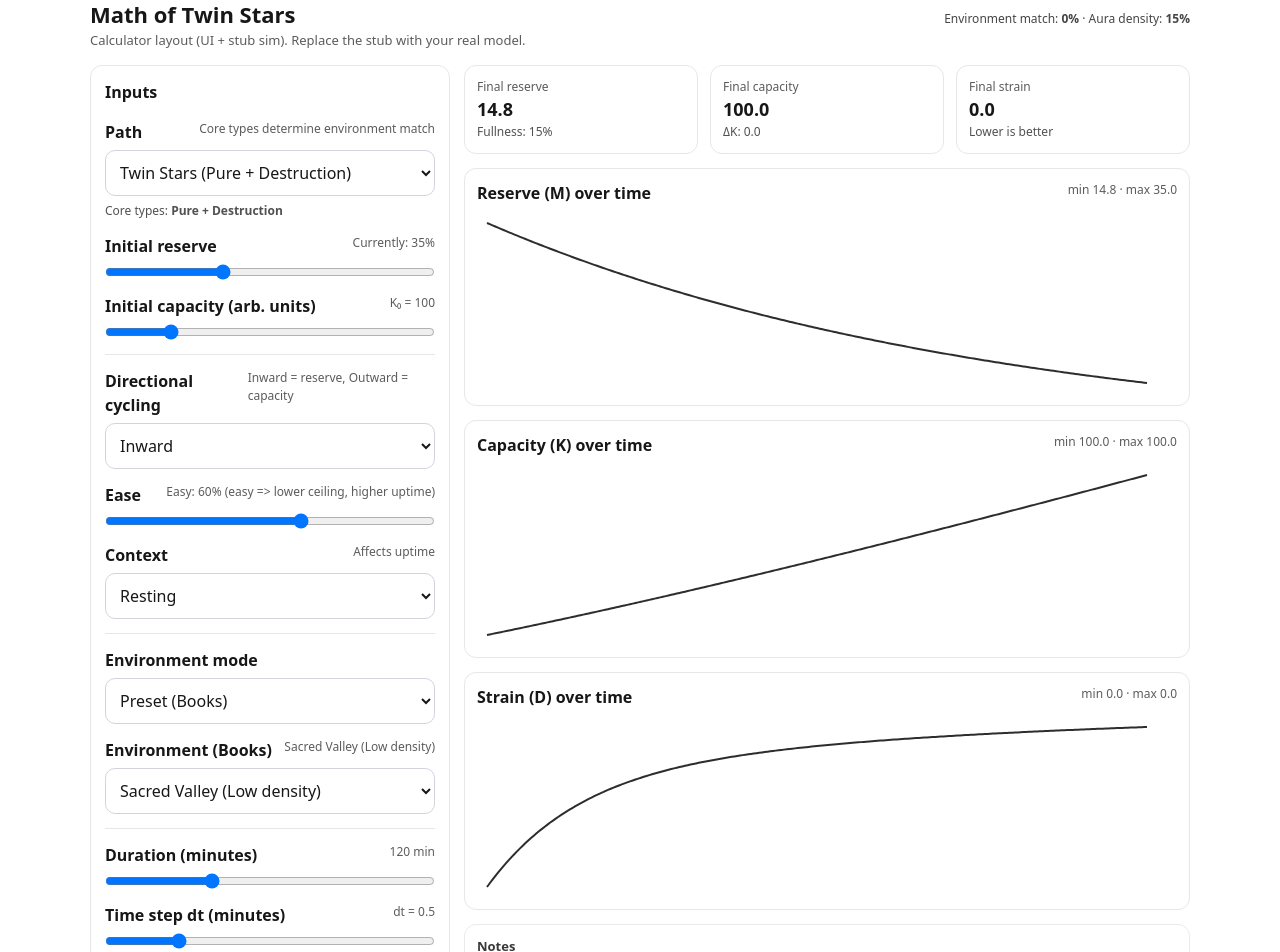
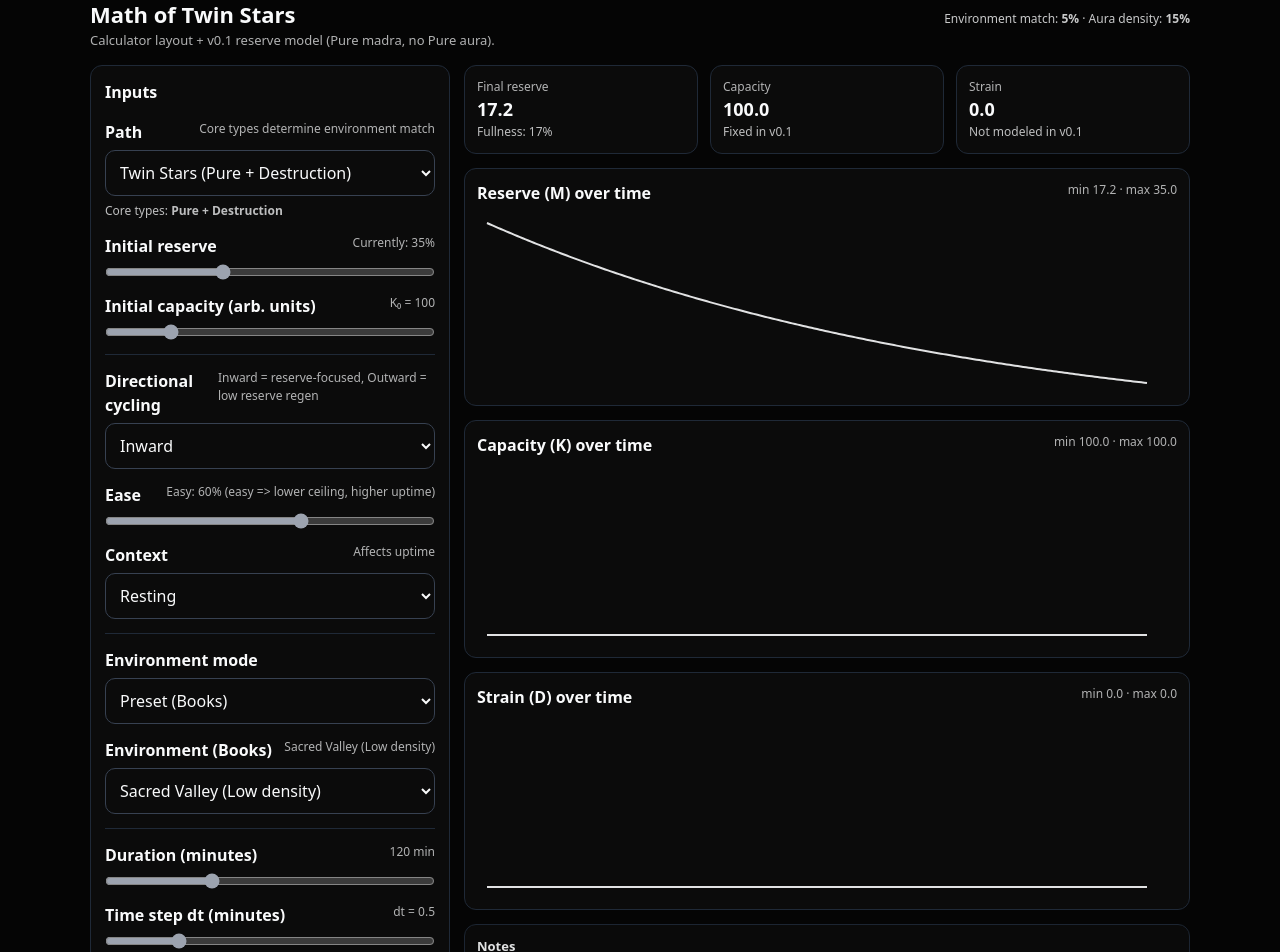
Before and after one commit to alan1212121212/Math-of-Twin-Stars, a Next.js app: page / in a window 1280 px wide. Shown: the part 20-972 px from the top of the page. Built offline with nearby package versions, Linux system fonts and the light colour scheme.

Commit message:
Update MadraCalculatorLayout.tsx

```diff
--- a/app/MadraCalculatorLayout.tsx
+++ b/app/MadraCalculatorLayout.tsx
@@ -1,14 +1,21 @@
 // MadraCalculatorLayout.tsx
-// Drop this into any React app (Next.js or Vite). No dependencies.
-// It’s just the UI + a stub “simulate()” you’ll replace later.
 "use client";
 
 import React, { useMemo, useState } from "react";
+
+const selectStyle: React.CSSProperties = {
+  backgroundColor: "#0b0b0b",
+  color: "#f9fafb",
+  border: "1px solid #374151",
+  borderRadius: 10,
+  padding: 10,
+};
 
 type Direction = "Inward" | "Balanced" | "Outward";
 type Context = "Resting" | "Moving" | "Fighting";
 type EnvMode = "Preset (Books)" | "Custom";
 
+// Aura that exists in the environment
 type AuraType =
   | "Fire"
   | "Water"
@@ -22,10 +29,13 @@ type AuraType =
   | "Destruction"
   | "Death";
 
+// Madra that can exist in a core (includes Pure madra, but Pure aura does not exist)
+type MadraType = AuraType | "Pure";
+
 type PathPreset = {
   id: string;
   name: string;
-  coreTypes: AuraType[];
+  coreTypes: MadraType[];
 };
 
 type EnvPreset = {
@@ -89,11 +99,19 @@ function normalizeComposition(comp: Record<string, number>) {
   return out;
 }
 
-// Simple compatibility score: sum of env weights for your path’s types.
-// (You can replace with dot product / cosine similarity later.)
-function computeMatchScore(envComp: Partial<Record<AuraType, number>>, coreTypes: AuraType[]) {
+// Compatibility score: sum of environment aura weights matching the path's non-Pure types,
+// plus a small baseline for Pure madra (since Pure aura does not exist).
+function computeMatchScore(
+  envComp: Partial<Record<AuraType, number>>,
+  coreTypes: MadraType[]
+) {
   let score = 0;
-  for (const t of coreTypes) score += envComp[t] ?? 0;
+
+  for (const t of coreTypes) {
+    if (t === "Pure") score += 0.05; // neutral baseline, never "perfect"
+    else score += envComp[t] ?? 0;
+  }
+
   return clamp01(score);
 }
 
@@ -107,7 +125,8 @@ function format1(x: number) {
 
 type SimPoint = { t: number; reserve: number; capacity: number; strain: number };
 
-function simulateStub(args: {
+// v0.1: reserve-only dynamics (capacity fixed). Strain is kept as a placeholder output = 0.
+function simulate(args: {
   durationMin: number;
   dtMin: number;
   initialReservePct: number;
@@ -118,10 +137,6 @@ function simulateStub(args: {
   match: number; // 0..1
   context: Context;
 }): SimPoint[] {
-  // This is NOT “the model” yet.
-  // It’s just a placeholder to prove the UI works.
-  // Replace this entire function with your real time-stepping later.
-
   const {
     durationMin,
     dtMin,
@@ -135,49 +150,61 @@ function simulateStub(args: {
   } = args;
 
   let t = 0;
-  let K = Math.max(1, initialCapacity);
-  let M = clamp01(initialReservePct) * K;
-  let D = 0;
+  const K = Math.max(1, initialCapacity);
+  let M = Math.max(0, Math.min(K, clamp01(initialReservePct) * K));
+  const D = 0;
 
-  // crude knobs so curves move
-  const dirIn = direction === "Inward" ? 1 : direction === "Balanced" ? 0.6 : 0.35;
-  const dirOut = direction === "Outward" ? 1 : direction === "Balanced" ? 0.5 : 0.1;
+  // --- tunable constants (arb units/min) ---
+  const BASE_INTAKE = 10;
+  const LOSS_RATE = 0.01;
 
-  const contextUptime = context === "Resting" ? 1 : context === "Moving" ? 0.7 : 0.45;
-  const easeUptime = 0.35 + 0.65 * ease; // easy -> higher uptime
+  // Direction multiplier (reserve-focused cycling)
+  const dirMult =
+    direction === "Inward" ? 1.0 :
+    direction === "Balanced" ? 0.7 :
+    0.4;
+
+  // Context multiplier (how much you can actually cycle)
+  const contextUptime =
+    context === "Resting" ? 1.0 :
+    context === "Moving" ? 0.7 :
+    0.45;
+
+  // Ease: easy = higher uptime, lower ceiling
+  const e = clamp01(ease);
+  const easeUptime = 0.35 + 0.65 * e;
   const uptime = clamp01(contextUptime * easeUptime);
 
-  const I0 = 8; // base intake scale (arb units/min)
-  const intakeCeiling = I0 * density * (1 - 0.7 * ease); // easy -> lower ceiling
-  const matchEff = 0.15 + 0.85 * match; // mismatch still nonzero
+  const matchEff = 0.15 + 0.85 * clamp01(match);
+  const easeCeilingMult = 1 - 0.7 * e;
+
+  const ceiling =
+    BASE_INTAKE *
+    clamp01(density) *
+    matchEff *
+    dirMult *
+    easeCeilingMult;
 
   const points: SimPoint[] = [];
 
   while (t <= durationMin + 1e-9) {
     points.push({ t, reserve: M, capacity: K, strain: D });
 
-    // placeholder dynamics
-    const rawIntake = uptake(intakeCeiling, M, K, matchEff) * uptime;
+    const fullness = K > 0 ? M / K : 0;
 
-    const dMdt = rawIntake * dirIn - 0.01 * M - 0.03 * D * (M / K);
-    const dKdt = 0.02 * rawIntake * dirOut * (1 - ease) * (1 - K / (K + 500)); // asymptotic-ish
-    const dDdt = 0.04 * rawIntake * (1 - ease) + 0.02 * (1 - match) * rawIntake - 0.06 * D;
+    // Regen slows near full
+    const regen = uptime * ceiling * Math.max(0, 1 - fullness);
+
+    // Passive loss so it doesn't asymptote to exactly K
+    const loss = LOSS_RATE * M;
+
+    const dMdt = regen - loss;
 
     M = Math.max(0, Math.min(K, M + dMdt * dtMin));
-    K = Math.max(1, K + dKdt * dtMin);
-    D = Math.max(0, D + dDdt * dtMin);
-
     t += dtMin;
   }
 
   return points;
-
-  function uptake(ceiling: number, m: number, k: number, eff: number) {
-    // slows down as you approach full
-    const fullness = k > 0 ? m / k : 0;
-    const sat = Math.max(0, 1 - fullness);
-    return Math.max(0, ceiling * eff * sat);
-  }
 }
 
 function SimpleSparkline({
@@ -208,7 +235,7 @@ function SimpleSparkline({
     .join(" ");
 
   return (
-    <div style={{ border: "1px solid #e5e7eb", borderRadius: 12, padding: 12 }}>
+    <div style={{ border: "1px solid #1f2937", borderRadius: 12, padding: 12, background: "#0b0b0b" }}>
       <div style={{ display: "flex", justifyContent: "space-between", marginBottom: 8 }}>
         <div style={{ fontWeight: 650 }}>{label}</div>
         <div style={{ opacity: 0.7, fontSize: 12 }}>
@@ -248,21 +275,19 @@ export default function MadraCalculatorLayout() {
   const path = useMemo(() => PATHS.find((p) => p.id === pathId) ?? PATHS[0], [pathId]);
 
   const [initialReservePct, setInitialReservePct] = useState(0.35);
-  const [initialCapacity, setInitialCapacity] = useState(100); // arb units
+  const [initialCapacity, setInitialCapacity] = useState(100);
 
   const [direction, setDirection] = useState<Direction>("Inward");
-  const [ease, setEase] = useState(0.6); // 0..1 easy
+  const [ease, setEase] = useState(0.6);
   const [context, setContext] = useState<Context>("Resting");
 
   // Environment
   const [envMode, setEnvMode] = useState<EnvMode>("Preset (Books)");
   const [envId, setEnvId] = useState(ENVS[0].id);
-
   const envPreset = useMemo(() => ENVS.find((e) => e.id === envId) ?? ENVS[0], [envId]);
 
   const [customDensity, setCustomDensity] = useState(0.5);
   const [customComp, setCustomComp] = useState<Record<AuraType, number>>(() => {
-    // default: evenly spread across a few
     const base: Record<AuraType, number> = Object.fromEntries(AURA_TYPES.map((t) => [t, 0])) as any;
     base.Earth = 0.3;
     base.Wind = 0.25;
@@ -292,7 +317,7 @@ export default function MadraCalculatorLayout() {
   );
 
   const sim = useMemo(() => {
-    return simulateStub({
+    return simulate({
       durationMin,
       dtMin,
       initialReservePct,
@@ -323,12 +348,20 @@ export default function MadraCalculatorLayout() {
   const fullness = final.capacity > 0 ? final.reserve / final.capacity : 0;
 
   return (
-    <div style={{ fontFamily: "ui-sans-serif, system-ui, -apple-system, Segoe UI, Roboto, Arial", padding: 18 }}>
+    <div
+      style={{
+        fontFamily: "ui-sans-serif, system-ui, -apple-system, Segoe UI, Roboto, Arial",
+        padding: 18,
+        backgroundColor: "#050505",
+        color: "#f9fafb",
+        minHeight: "100vh",
+      }}
+    >
       <div style={{ maxWidth: 1100, margin: "0 auto", display: "flex", flexDirection: "column", gap: 14 }}>
         <header style={{ display: "flex", alignItems: "baseline", justifyContent: "space-between", gap: 12 }}>
           <div>
             <div style={{ fontSize: 22, fontWeight: 800 }}>Math of Twin Stars</div>
-            <div style={{ opacity: 0.7, fontSize: 13 }}>Calculator layout (UI + stub sim). Replace the stub with your real model.</div>
+            <div style={{ opacity: 0.7, fontSize: 13 }}>Calculator layout + v0.1 reserve model (Pure madra, no Pure aura).</div>
           </div>
           <div style={{ fontSize: 12, opacity: 0.8, textAlign: "right" }}>
             Environment match: <b>{formatPct(match)}</b> · Aura density: <b>{formatPct(effectiveEnv.density)}</b>
@@ -337,11 +370,11 @@ export default function MadraCalculatorLayout() {
 
         <div style={{ display: "grid", gridTemplateColumns: "360px 1fr", gap: 14, alignItems: "start" }}>
           {/* Controls */}
-          <div style={{ border: "1px solid #e5e7eb", borderRadius: 12, padding: 14, display: "flex", flexDirection: "column", gap: 14 }}>
+          <div style={{ border: "1px solid #1f2937", borderRadius: 12, padding: 14, display: "flex", flexDirection: "column", gap: 14, background: "#0b0b0b" }}>
             <div style={{ fontWeight: 750, marginBottom: 2 }}>Inputs</div>
 
             <Field label="Path" hint="Core types determine environment match">
-              <select value={pathId} onChange={(e) => setPathId(e.target.value)} style={{ padding: 10, borderRadius: 10, border: "1px solid #d1d5db" }}>
+              <select value={pathId} onChange={(e) => setPathId(e.target.value)} style={selectStyle}>
                 {PATHS.map((p) => (
                   <option key={p.id} value={p.id}>
                     {p.name}
@@ -361,6 +394,7 @@ export default function MadraCalculatorLayout() {
                 step={0.01}
                 value={initialReservePct}
                 onChange={(e) => setInitialReservePct(Number(e.target.value))}
+                style={{ accentColor: "#9ca3af" }}
               />
             </Field>
 
@@ -372,13 +406,14 @@ export default function MadraCalculatorLayout() {
                 step={5}
                 value={initialCapacity}
                 onChange={(e) => setInitialCapacity(Number(e.target.value))}
+                style={{ accentColor: "#9ca3af" }}
               />
             </Field>
 
-            <hr style={{ border: "none", borderTop: "1px solid #e5e7eb" }} />
+            <hr style={{ border: "none", borderTop: "1px solid #1f2937" }} />
 
-            <Field label="Directional cycling" hint="Inward = reserve, Outward = capacity">
-              <select value={direction} onChange={(e) => setDirection(e.target.value as Direction)} style={{ padding: 10, borderRadius: 10, border: "1px solid #d1d5db" }}>
+            <Field label="Directional cycling" hint="Inward = reserve-focused, Outward = low reserve regen">
+              <select value={direction} onChange={(e) => setDirection(e.target.value as Direction)} style={selectStyle}>
                 {(["Inward", "Balanced", "Outward"] as Direction[]).map((d) => (
                   <option key={d} value={d}>
                     {d}
@@ -388,11 +423,19 @@ export default function MadraCalculatorLayout() {
             </Field>
 
             <Field label="Ease" hint={`Easy: ${formatPct(ease)} (easy => lower ceiling, higher uptime)`}>
-              <input type="range" min={0} max={1} step={0.01} value={ease} onChange={(e) => setEase(Number(e.target.value))} />
+              <input
+                type="range"
+                min={0}
+                max={1}
+                step={0.01}
+                value={ease}
+                onChange={(e) => setEase(Number(e.target.value))}
+                style={{ accentColor: "#9ca3af" }}
+              />
             </Field>
 
             <Field label="Context" hint="Affects uptime">
-              <select value={context} onChange={(e) => setContext(e.target.value as Context)} style={{ padding: 10, borderRadius: 10, border: "1px solid #d1d5db" }}>
+              <select value={context} onChange={(e) => setContext(e.target.value as Context)} style={selectStyle}>
                 {(["Resting", "Moving", "Fighting"] as Context[]).map((c) => (
                   <option key={c} value={c}>
                     {c}
@@ -401,10 +444,10 @@ export default function MadraCalculatorLayout() {
               </select>
             </Field>
 
-            <hr style={{ border: "none", borderTop: "1px solid #e5e7eb" }} />
+            <hr style={{ border: "none", borderTop: "1px solid #1f2937" }} />
 
             <Field label="Environment mode">
-              <select value={envMode} onChange={(e) => setEnvMode(e.target.value as EnvMode)} style={{ padding: 10, borderRadius: 10, border: "1px solid #d1d5db" }}>
+              <select value={envMode} onChange={(e) => setEnvMode(e.target.value as EnvMode)} style={selectStyle}>
                 {(["Preset (Books)", "Custom"] as EnvMode[]).map((m) => (
                   <option key={m} value={m}>
                     {m}
@@ -415,7 +458,7 @@ export default function MadraCalculatorLayout() {
 
             {envMode === "Preset (Books)" ? (
               <Field label="Environment (Books)" hint={effectiveEnv.name}>
-                <select value={envId} onChange={(e) => setEnvId(e.target.value)} style={{ padding: 10, borderRadius: 10, border: "1px solid #d1d5db" }}>
+                <select value={envId} onChange={(e) => setEnvId(e.target.value)} style={selectStyle}>
                   {ENVS.map((env) => (
                     <option key={env.id} value={env.id}>
                       {env.name}
@@ -426,7 +469,15 @@ export default function MadraCalculatorLayout() {
             ) : (
               <>
                 <Field label="Aura density" hint={formatPct(customDensity)}>
-                  <input type="range" min={0} max={1} step={0.01} value={customDensity} onChange={(e) => setCustomDensity(Number(e.target.value))} />
+                  <input
+                    type="range"
+                    min={0}
+                    max={1}
+                    step={0.01}
+                    value={customDensity}
+                    onChange={(e) => setCustomDensity(Number(e.target.value))}
+                    style={{ accentColor: "#9ca3af" }}
+                  />
                 </Field>
 
                 <div style={{ fontWeight: 650, marginTop: 6 }}>Aura composition</div>
@@ -449,6 +500,7 @@ export default function MadraCalculatorLayout() {
                           const norm = normalizeComposition(next) as Record<AuraType, number>;
                           setCustomComp(norm);
                         }}
+                        style={{ accentColor: "#9ca3af" }}
                       />
                       <div style={{ fontSize: 12, textAlign: "right", opacity: 0.8 }}>{Math.round(customComp[t] * 100)}</div>
                     </div>
@@ -457,34 +509,50 @@ export default function MadraCalculatorLayout() {
               </>
             )}
 
-            <hr style={{ border: "none", borderTop: "1px solid #e5e7eb" }} />
+            <hr style={{ border: "none", borderTop: "1px solid #1f2937" }} />
 
             <Field label="Duration (minutes)" hint={`${durationMin} min`}>
-              <input type="range" min={10} max={360} step={5} value={durationMin} onChange={(e) => setDurationMin(Number(e.target.value))} />
+              <input
+                type="range"
+                min={10}
+                max={360}
+                step={5}
+                value={durationMin}
+                onChange={(e) => setDurationMin(Number(e.target.value))}
+                style={{ accentColor: "#9ca3af" }}
+              />
             </Field>
 
             <Field label="Time step dt (minutes)" hint={`dt = ${dtMin}`}>
-              <input type="range" min={0.1} max={2} step={0.1} value={dtMin} onChange={(e) => setDtMin(Number(e.target.value))} />
+              <input
+                type="range"
+                min={0.1}
+                max={2}
+                step={0.1}
+                value={dtMin}
+                onChange={(e) => setDtMin(Number(e.target.value))}
+                style={{ accentColor: "#9ca3af" }}
+              />
             </Field>
           </div>
 
           {/* Outputs */}
           <div style={{ display: "flex", flexDirection: "column", gap: 14 }}>
             <div style={{ display: "grid", gridTemplateColumns: "repeat(3, 1fr)", gap: 12 }}>
-              <div style={{ border: "1px solid #e5e7eb", borderRadius: 12, padding: 12 }}>
+              <div style={{ border: "1px solid #1f2937", borderRadius: 12, padding: 12, background: "#0b0b0b" }}>
                 <div style={{ fontSize: 12, opacity: 0.7 }}>Final reserve</div>
                 <div style={{ fontSize: 18, fontWeight: 800 }}>{format1(final.reserve)}</div>
                 <div style={{ fontSize: 12, opacity: 0.75 }}>Fullness: {formatPct(fullness)}</div>
               </div>
-              <div style={{ border: "1px solid #e5e7eb", borderRadius: 12, padding: 12 }}>
-                <div style={{ fontSize: 12, opacity: 0.7 }}>Final capacity</div>
+              <div style={{ border: "1px solid #1f2937", borderRadius: 12, padding: 12, background: "#0b0b0b" }}>
+                <div style={{ fontSize: 12, opacity: 0.7 }}>Capacity</div>
                 <div style={{ fontSize: 18, fontWeight: 800 }}>{format1(final.capacity)}</div>
-                <div style={{ fontSize: 12, opacity: 0.75 }}>ΔK: {format1(final.capacity - initialCapacity)}</div>
+                <div style={{ fontSize: 12, opacity: 0.75 }}>Fixed in v0.1</div>
               </div>
-              <div style={{ border: "1px solid #e5e7eb", borderRadius: 12, padding: 12 }}>
-                <div style={{ fontSize: 12, opacity: 0.7 }}>Final strain</div>
+              <div style={{ border: "1px solid #1f2937", borderRadius: 12, padding: 12, background: "#0b0b0b" }}>
+                <div style={{ fontSize: 12, opacity: 0.7 }}>Strain</div>
                 <div style={{ fontSize: 18, fontWeight: 800 }}>{format1(final.strain)}</div>
-                <div style={{ fontSize: 12, opacity: 0.75 }}>Lower is better</div>
+                <div style={{ fontSize: 12, opacity: 0.75 }}>Not modeled in v0.1</div>
               </div>
             </div>
 
@@ -492,12 +560,12 @@ export default function MadraCalculatorLayout() {
             <SimpleSparkline data={capacitySeries} label="Capacity (K) over time" />
             <SimpleSparkline data={strainSeries} label="Strain (D) over time" />
 
-            <div style={{ border: "1px solid #e5e7eb", borderRadius: 12, padding: 12, fontSize: 13, opacity: 0.85, lineHeight: 1.5 }}>
+            <div style={{ border: "1px solid #1f2937", borderRadius: 12, padding: 12, fontSize: 13, opacity: 0.9, lineHeight: 1.5, background: "#0b0b0b" }}>
               <b>Notes</b>
               <ul style={{ margin: "8px 0 0 18px" }}>
-                <li>This is a layout + placeholder simulation so you can wire the UI first.</li>
-                <li>Replace <code>simulateStub()</code> with your real time-stepping rules once you study the basics.</li>
-                <li>Keep internal units arbitrary. Use percent/fullness for intuition.</li>
+                <li>Pure aura is excluded by design; only Pure madra exists.</li>
+                <li>v0.1 models reserve regeneration with saturation near capacity.</li>
+                <li>Next: add strain (D) feedback or capacity growth (K(t)), but not both at once.</li>
               </ul>
             </div>
           </div>
```
